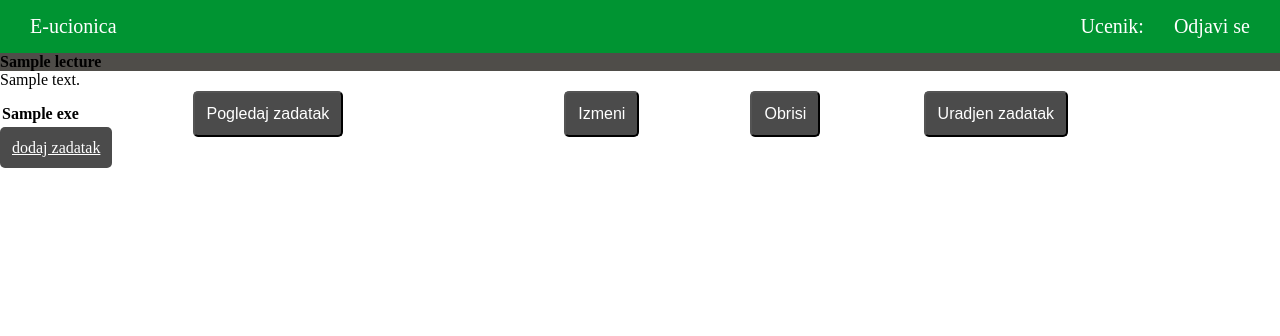
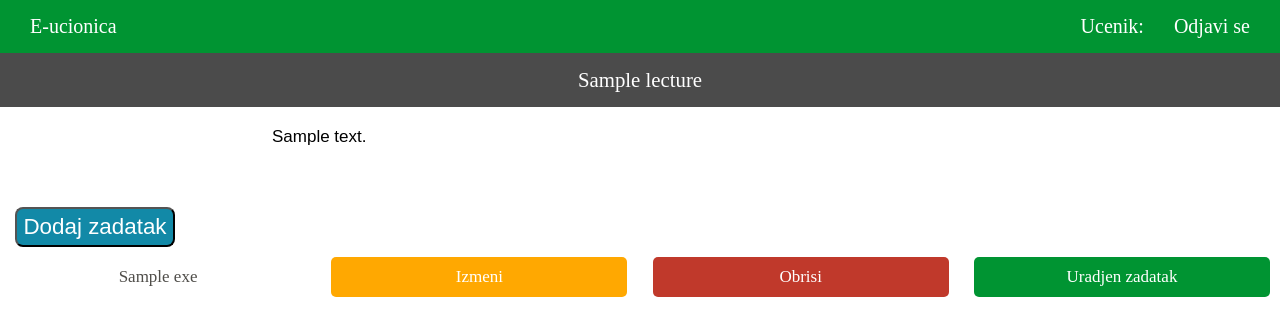
Before and after one commit to Nenad998/LMS-PHP-MVC-, a PHP site: template app/views/lectures.view.php in a window 1280 px wide. Shown: the top 336 px of the page. Run offline with PHP 8.4, Linux system fonts and the light colour scheme; the template is opened without the code that fills it: most values are stand-ins (such as "Sample title", 1, 10 or a date in 2020); data that the repository does not hold is empty.

Commit message:
Update lectures.view.php

```diff
--- a/app/views/lectures.view.php
+++ b/app/views/lectures.view.php
@@ -1,34 +1,35 @@
 <?php require 'partials/header.php';  ?>
 
-  <div class="container-fluid mt-2  h-75 d-inline-block ">
-    <div class="row ">
-        <div class="col-sm-12 col-xl-12  text-center p-2" style='background-color:#4f4d49';>
-            <div class="align-middle"> <h4 class="text-white"><?php echo $lecture->name;?></h4> </div>
-         </div>
-          <div class="col-xl-2"> </div>
-          <div class="col-xl-8 mt-3">
-            <p class="text-justify"><?php echo $lecture->content; ?> </p>
-            <table class="table col-xl-12  text-center mt-3">
-              <tbody>
-              <?php foreach($lecture->exe as $lect){ ?>
-                <tr>
+<div class="under_nav">
 
-                  <td><b><?php echo $lect->name; ?> </b></td>
-                  <td><a id="pogl_zad" href="exercise?exe_id=<?php echo $lect->id; ?>"><button class="btn btn-primary btn-block ">Pogledaj zadatak</button></a></td>
-                  <td><a id="pogl_zad" href="editExercise?id=<?php echo $lect->id; ?>"><button class="btn btn-danger btn-block ">Izmeni</button> </a></td>
-                  <td><a id="pogl_zad" href="deleteExercise?id=<?php echo $lect->id; ?>&eid=<?php echo $lecture->id;?>"><button class="btn btn-warning btn-block ">Obrisi</button> </a></td>
-                  <td><a id="pogl_zad" href="completed_task?id=<?php echo $lect->id;  ?>"><button class="btn btn-success btn-block ">Uradjen zadatak</button> </a></td>
+    <p class="under_nav_parag"><?php echo  $lecture->name;  ?></p>
+
+</div>
+
+<div class="std_lecture_txt">
+
+    <div class="std_item_txt"></div>
+    <div class="std_item_txt"><p><?php echo $lecture->content;?></p></div>
+    <div class="std_item_txt"></div>
 
 
-                </tr>
-                <?php } ?>
-               </tbody>
-             </table>
-             <a href="addExercise?add_id=<?php echo $lecture->id;  ?>" class="btn btn-primary mt-2 float-xl-right float-sm-right" role="button" aria-pressed="true">dodaj zadatak</a>
-           </div>
-           <div class="col-xl-2">  </div>
-     </div>
-   </div>
+
+</div>
+
+<a href="addExercise?add_id=<?php echo $lecture->id;  ?>"> <button class="buy_course_button">Dodaj zadatak</button> </a>
+
+<div class="std_lecture_teacher">
+    <?php foreach($lecture->exe as $lect){ ?>
+        <div class="std_item" id="name_exe"><a href="exercise?exe_id=<?php echo $lect->id; ?>"><?php echo $lect->name; ?></a></div>
+        <div class="std_item" id="edit"><a href="editExercise?id=<?php echo $lect->id; ?>">Izmeni</a></div>
+        <div class="std_item" id="delete"><a href="deleteExercise?id=<?php echo $lect->id; ?>&eid=<?php echo $lecture->id;?>">Obrisi</a></div>
+        <div class="std_item" id="done"><a href="completed_task?id=<?php echo $lect->id;  ?>">Uradjen zadatak</a></div>
+
+    <?php } ?>
+</div>
+
+
+
 
 
 </body>
```
